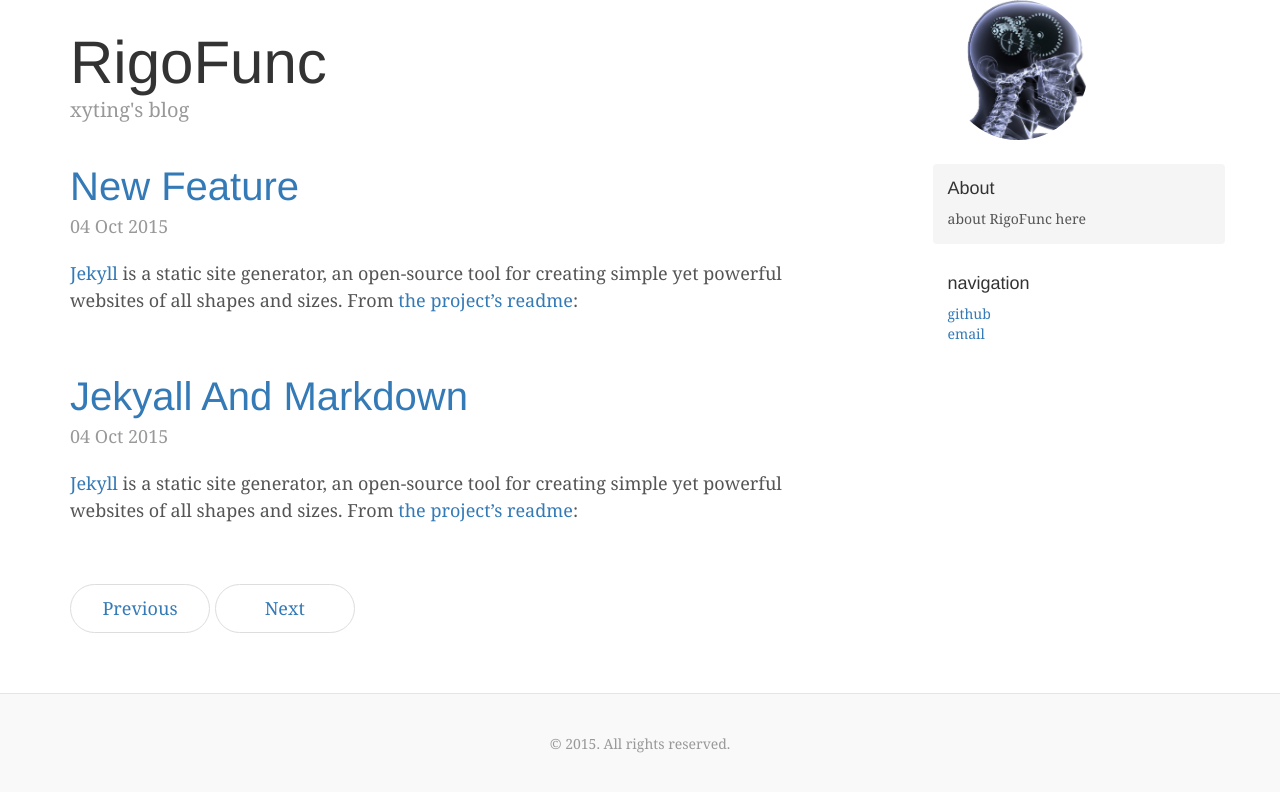
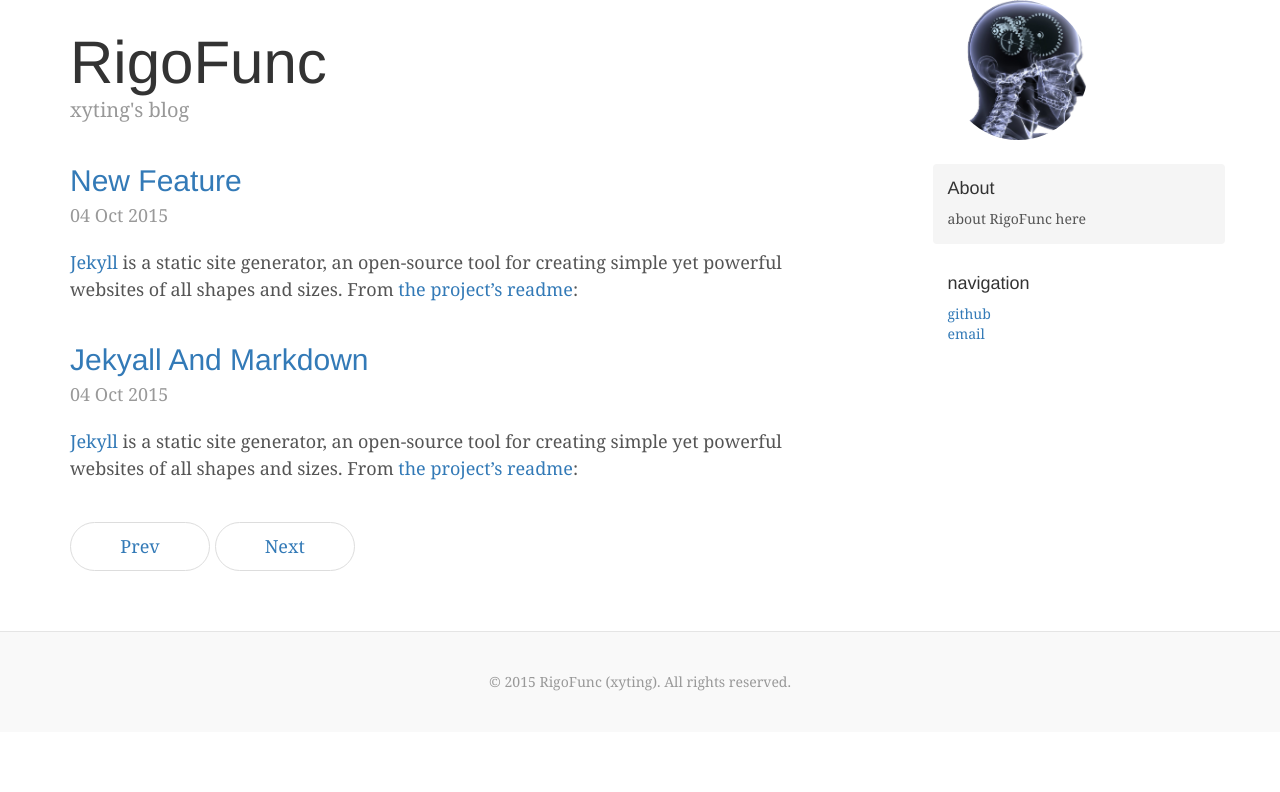
Before and after one commit to rigofunc/xyting.github.io, a Jekyll site: the page built from index.html, in a window 1280 px wide. Shown: the top 792 px of the page. Built offline with Jekyll 4.4.1, drawn with Linux system fonts in a browser that asks for light colours; nearby versions of some CDN libraries; Markdown is read by kramdown in place of the engine named in the settings.

Commit message:
update layout

```diff
--- a/_layouts/default.html
+++ b/_layouts/default.html
@@ -21,7 +21,7 @@
         <p class="lead blog-description">{{ site.desc }}</p>
       </div>
       <div class="col-md-3 col-md-offset-1 blog-header">
-        <img class="img-circle" src="{{ site.url }}/images/logo.png" width="140" height="140">
+        <img class="img-circle" src="{{ site.url }}/assets/images/logo.png" width="140" height="140">
       </div>
     </div>
     <div class="row">
@@ -31,7 +31,7 @@
 
         <nav>
           <ul class="pager">
-            <li><a href="#">Previous</a></li>
+            <li><a href="#">Prev</a></li>
             <li><a href="#">Next</a></li>
           </ul>
         </nav>
@@ -57,7 +57,7 @@
     </div>
   </div>
   <footer class="blog-footer">
-    <p>&copy; {{ site.time | date: '%Y' }}. All rights reserved.</p>
+    <p>&copy; {{ site.time | date: '%Y' }} RigoFunc (xyting). All rights reserved.</p>
   </footer>
   <script src="https://ajax.googleapis.com/ajax/libs/jquery/1.11.3/jquery.min.js"></script>
   <script src="{{ site.url }}/assets/js/bootstrap.min.js"></script>
--- a/assets/css/site.css
+++ b/assets/css/site.css
@@ -114,14 +114,14 @@ h6, .h6 {
  * Blog posts
  */
 
-.blog-post {
-  margin-bottom: 60px;
+.post {
+  margin-bottom: 40px;
 }
-.blog-post-title {
+.post-title {
   margin-bottom: 5px;
-  font-size: 40px;
+  font-size: 30px;
 }
-.blog-post-meta {
+.post-meta {
   margin-bottom: 20px;
   color: #999;
 }
--- a/index.html
+++ b/index.html
@@ -3,9 +3,9 @@ layout: default
 ---
 
 {% for post in site.posts %}
-  <div class="blog-post">
-    <h2 class="blog-post-title"><a href="{{ post.url }}">{{ post.title }}</a></h2>
-    <p class="blog-post-meta">{{ post.date | date_to_string }}</p>
+  <div class="post">
+    <h2 class="post-title"><a href="{{ post.url }}">{{ post.title }}</a></h2>
+    <p class="post-meta">{{ post.date | date_to_string }}</p>
     <p>{{ post.excerpt }}</p>
   </div>
 {% endfor %}
```
Also changed, not shown: assets/images/logo.PNG (added).
